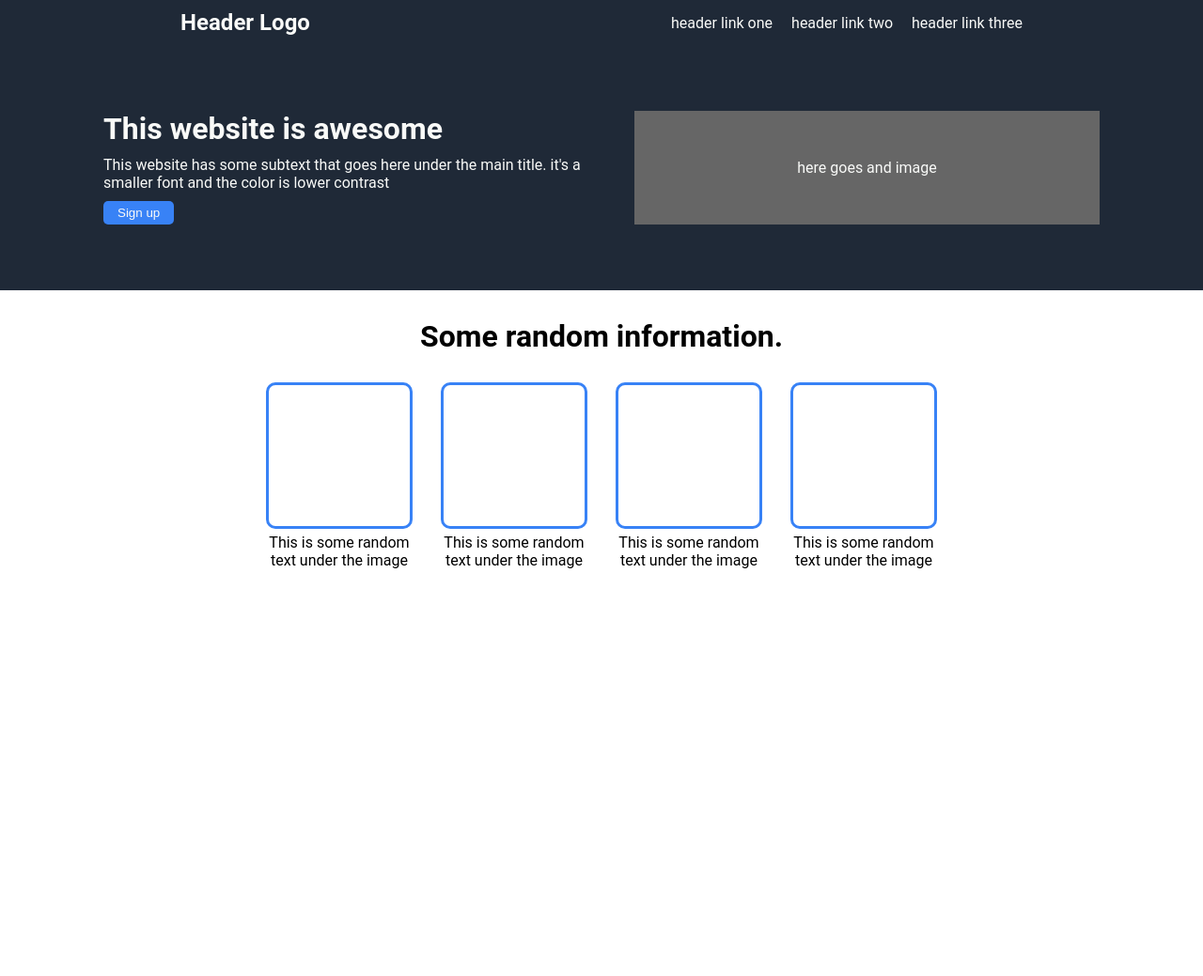
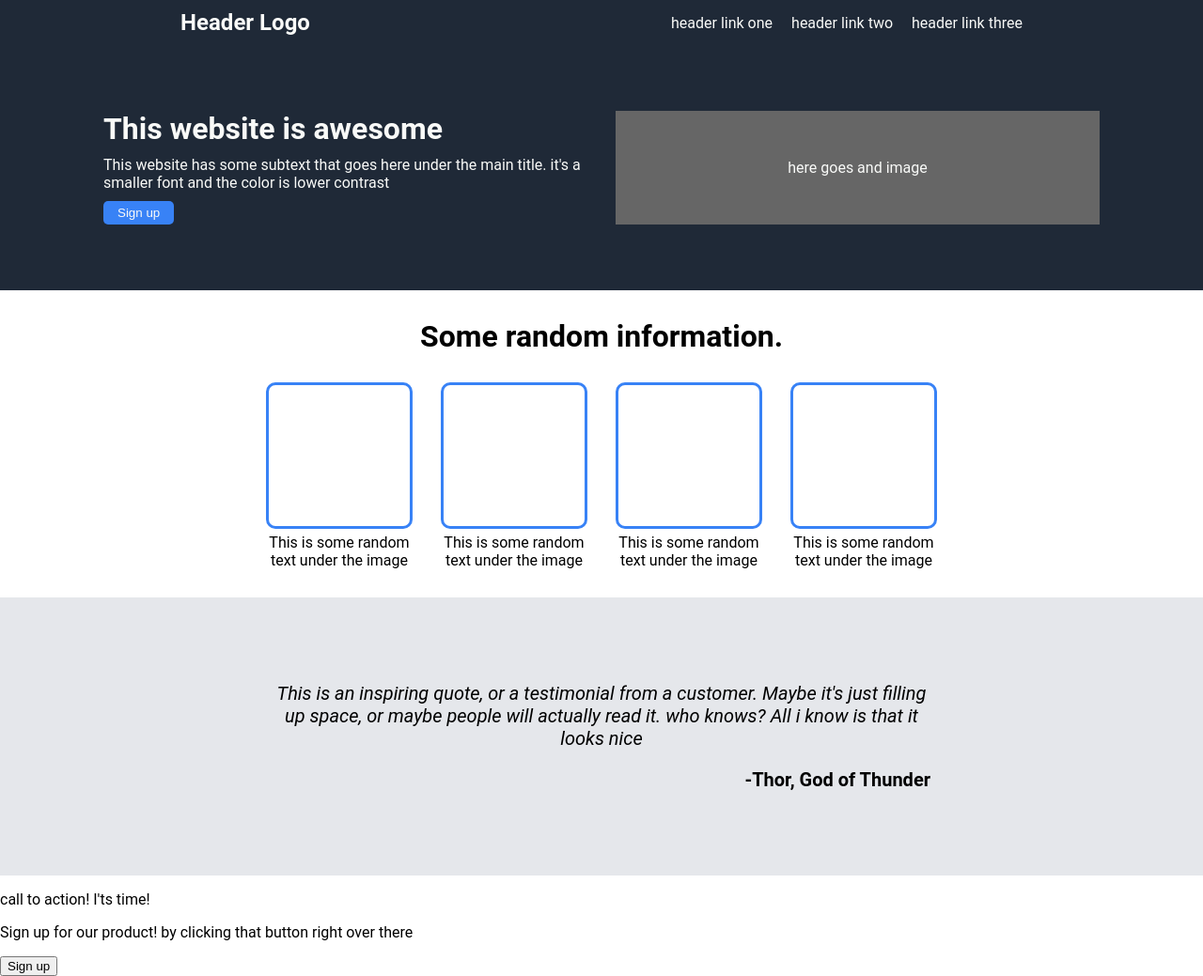
Before and after one commit to Stalfork/landing-page, a plain HTML site: page index.html in a window 1280 px wide. Shown: the whole page at 94% size. Before the commit the page ends 800 px from the top, so only its background shows below. Drawn offline with Linux system fonts and the light colour scheme.

Commit message:
add and style quote section, add call to action section

```diff
--- a/index.html
+++ b/index.html
@@ -18,12 +18,12 @@
 
         <div class="hero">
             <div class="hero-header">
-                <h1 class="cont">This website is awesome</h1>
-                <p class="cont">This website has some subtext that goes here under the main title. it's a smaller font and the color is lower contrast</p>
-                <button class="cont">Sign up</button>
+                    <h1 class="cont">This website is awesome</h1>
+                    <p class="cont">This website has some subtext that goes here under the main title. it's a smaller font and the color is lower contrast</p>
+                    <button class="cont">Sign up</button>
             </div>
             <div class="place-holder">
-                <p>here goes and image</p>
+                <p class="cont">here goes and image</p>
             </div>
         </div>
 
@@ -51,5 +51,22 @@
                     </div>
             </div>
         </div>
+
+        <div class="quote-container">
+            <div class="quote-box">
+                <p class="quote-text">This is an inspiring quote, or a testimonial from a customer. Maybe it's just filling up space, or maybe people will actually read it. who knows? All i know is that it looks nice</p>
+                <p class="sign">-Thor, God of Thunder</p>
+            </div>
+        </div>
+
+        <div class="signup">
+            <div class="signup-container">
+                <div class="call-to">
+                    <p>call to action! I'ts time!</p>
+                    <p>Sign up for our product! by clicking that button right over there</p>
+                </div>
+                <button>Sign up</button>
+            </div>
+        </div>
     </body>
 </html>
--- a/style.css
+++ b/style.css
@@ -26,7 +26,7 @@ body {
 ul {
     list-style: none;
     display: flex;
-    align-items: center;
+    align-items: space-around;
     gap: 20px;
     font-size: 16px;
 }
@@ -45,6 +45,7 @@ a {
     background: #1F2937;
     color: #F9FAF8;
     display: flex;
+    flex-flow: row nowrap;
     padding: 70px 110px;
     gap: 30px;
 }
@@ -67,7 +68,7 @@ a {
 .place-holder {
     color: #F9FAF8;
     display: flex;
-    flex: 1;
+    flex: 1 1 40px;
     background: #666666;
     padding: 0;
     margin: 0;
@@ -87,6 +88,7 @@ button.cont {
     display: flex;
     flex-flow: column wrap;
     align-items: stretch;
+    margin-bottom: 30px;
 }
 
 .title {
@@ -119,3 +121,26 @@ button.cont {
     width: 150px;
     text-align: center;
 }
+
+ .quote-container {
+     display: flex;
+     flex-flow: column nowrap;
+     align-items: center;
+     background: #E5E7EB;
+     padding: 70px;
+ }
+
+ .quote-text, .sign {
+     background: ;
+     text-align: center;
+     width: 500px;
+     font-style: italic;
+     font-size: 20px;
+     width: 700px;
+ }
+
+ .sign {
+    text-align:end;
+    font-style: normal;
+    font-weight: bolder;
+}
```
